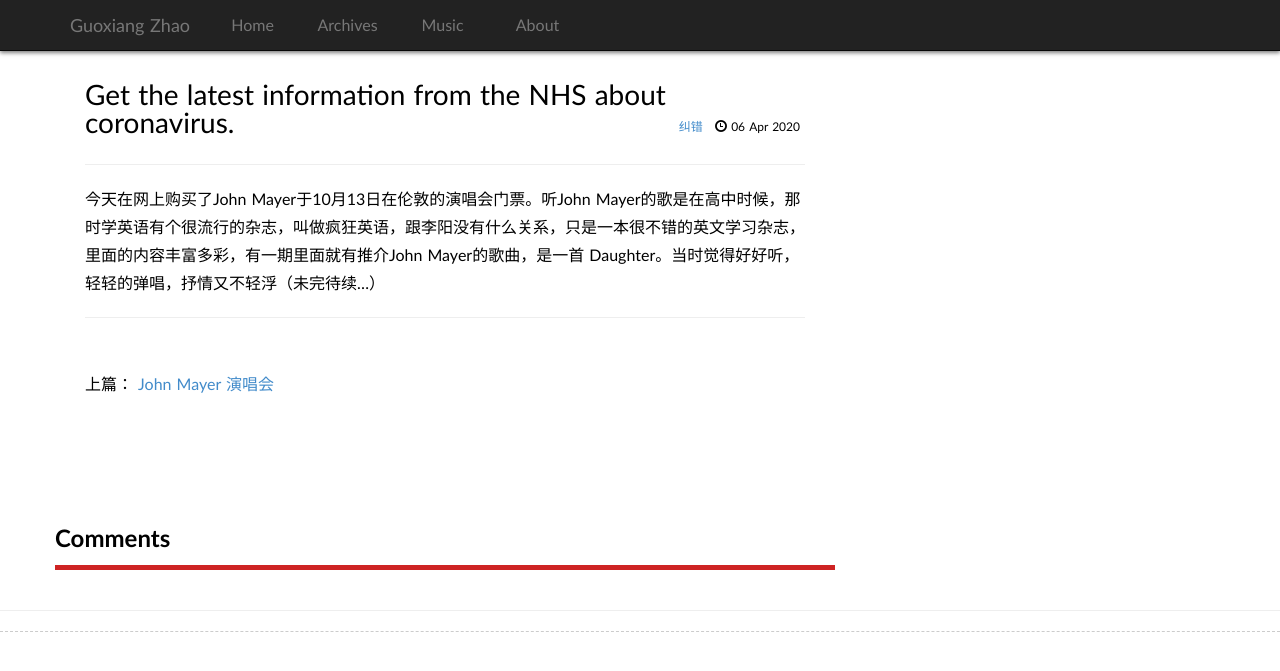
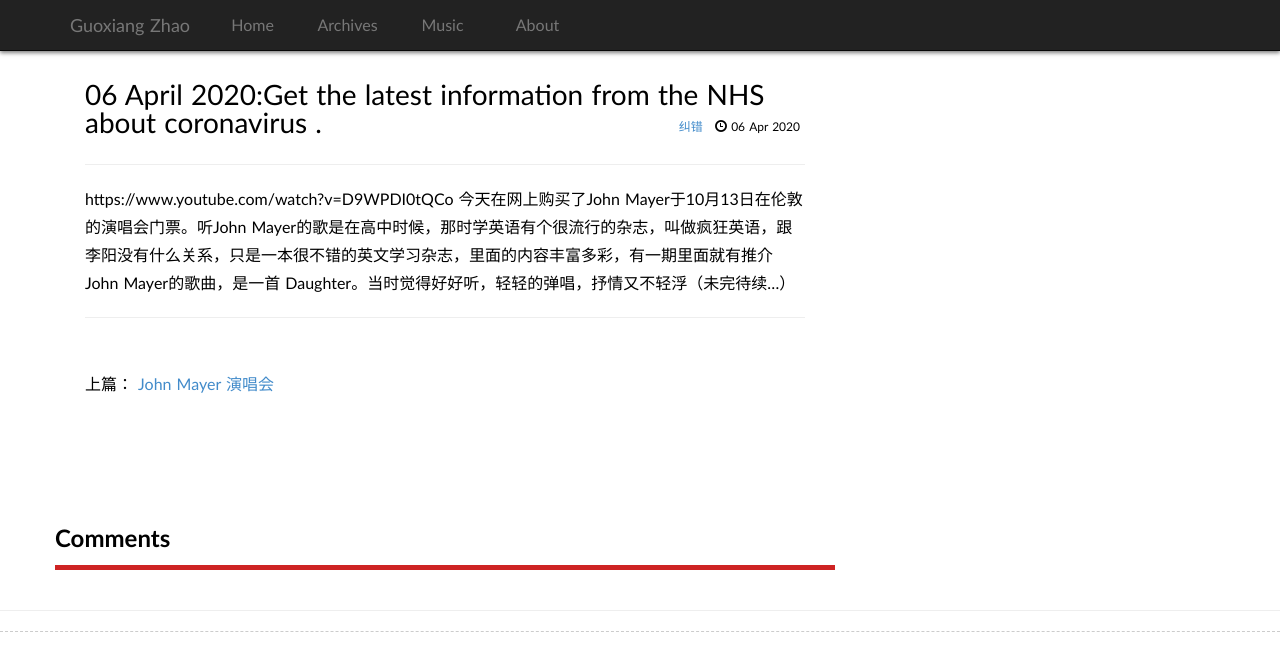
Before and after one commit to guoxiangzhao/guoxiangzhao.github.io, a Jekyll site: the page built from _posts/2020-04-06-Get-the-latest-information-from-the-NHS-about-coronavirus.md, in a window 1280 px wide. Shown: the top 671 px of the page. Built offline with Jekyll 4.4.1, drawn with Linux system fonts in a browser that asks for light colours; some web fonts are replaced; comment, search, counter and statistics services are not loaded.

Commit message:
Update 2020-04-06-Get-the-latest-information-from-the-NHS-about-coronavirus.md

```diff
--- a/_posts/2020-04-06-Get-the-latest-information-from-the-NHS-about-coronavirus.md
+++ b/_posts/2020-04-06-Get-the-latest-information-from-the-NHS-about-coronavirus.md
@@ -1,9 +1,10 @@
 ---
 layout: post
-title: Get the latest information from the NHS about coronavirus.
+title: 06 April 2020:Get the latest information from the NHS about coronavirus .
 keywords: Queen's address, Covid2019, Boris Johnson
 category : Learning English
 tags : [Queen's address,Covid2019,Boris Johnson]
 ---
 
+https://www.youtube.com/watch?v=D9WPDI0tQCo
 今天在网上购买了John Mayer于10月13日在伦敦的演唱会门票。听John Mayer的歌是在高中时候，那时学英语有个很流行的杂志，叫做疯狂英语，跟李阳没有什么关系，只是一本很不错的英文学习杂志，里面的内容丰富多彩，有一期里面就有推介John Mayer的歌曲，是一首 Daughter。当时觉得好好听，轻轻的弹唱，抒情又不轻浮（未完待续...）
```
